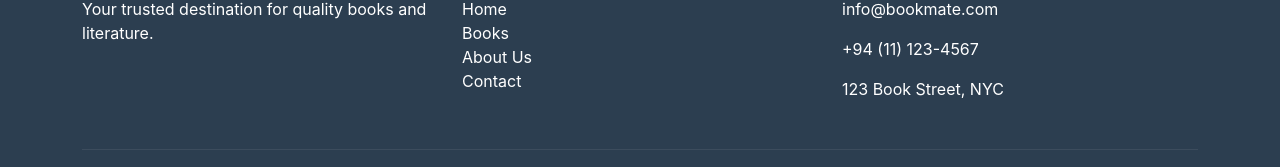
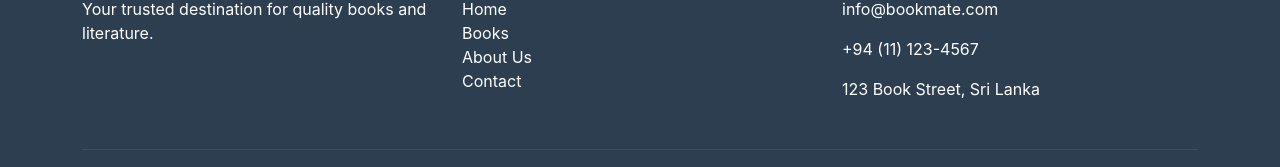
Before and after one commit to Srivaxshana/BookMate, a React (Create React App) app in the folder bookmate-frontend/: page /login in a window 1280 px wide. Shown: the part 769-936 px from the top of the page. Built offline with nearby package versions, Linux system fonts and the light colour scheme.

Commit message:
test auto build

```diff
--- a/bookmate-frontend/src/components/Footer.js
+++ b/bookmate-frontend/src/components/Footer.js
@@ -95,7 +95,7 @@ const Footer = () => {
             <h5>Contact</h5>
             <p>info@bookmate.com</p>
             <p>+94 (11) 123-4567</p>
-            <p>123 Book Street, NYC</p>
+            <p>123 Book Street, Sri Lanka</p>
           </div>
         </div>
         <hr style={{ borderColor: 'rgba(255,255,255,0.3)' }} />
```
